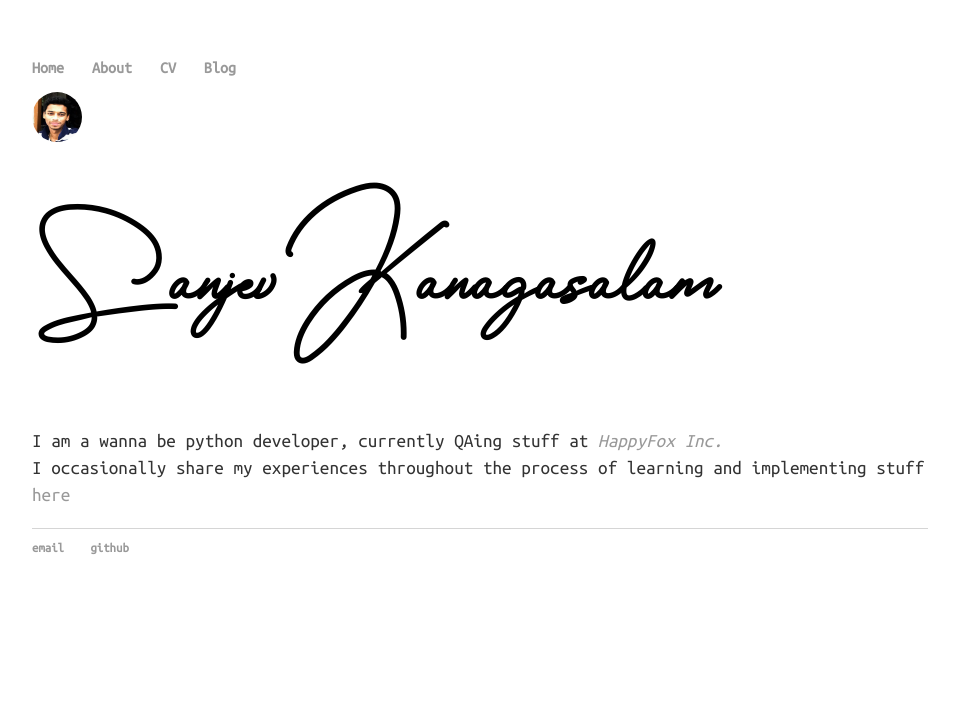
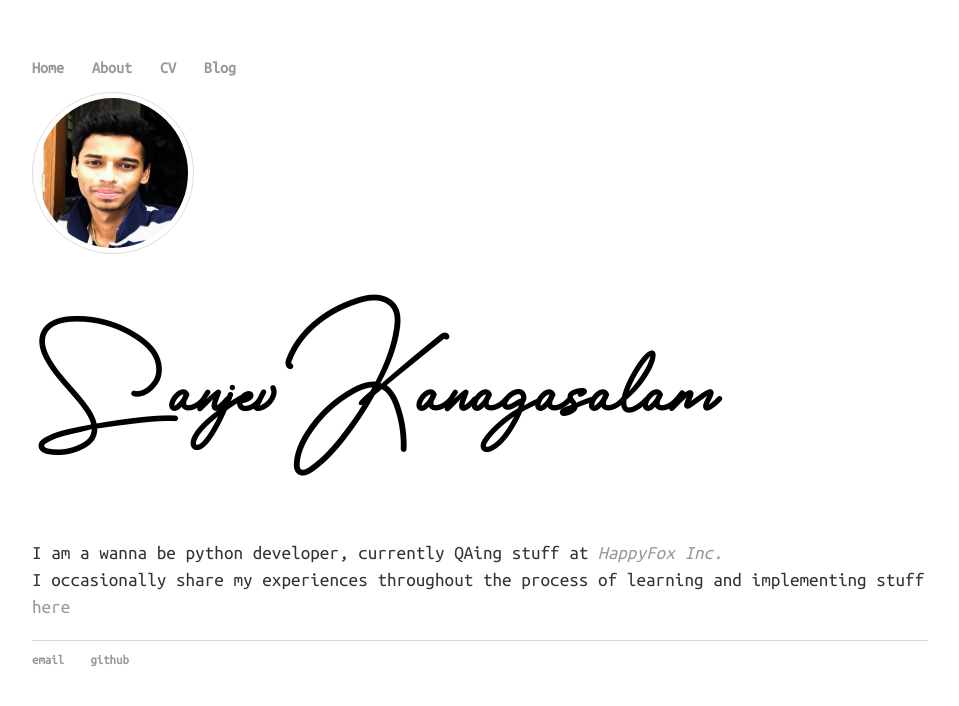
Before and after one commit to sanjevk/portfolio, a Jekyll site: the page built from index.html, in a window 1280 px wide. Shown: the top 706 px of the page, without its empty margins (160-1119 px from the left). Built offline with Jekyll 4.4.1, drawn with Linux system fonts in a browser that asks for light colours.

Commit message:
avatar tweaks

```diff
--- a/css/main.css
+++ b/css/main.css
@@ -49,10 +49,17 @@ h1 {
 }
 
 .avatar {
+  border: 1px solid #ddd;
+  border-radius: 4px;
+  padding: 5px;
+  width: 150px;
   vertical-align: middle;
-  width: 50px;
-  height: 50px;
+  height: 150px;
   border-radius: 50%;
+}
+
+.avatar:hover {
+  box-shadow: 0 0 2px 1px rgba(0, 140, 186, 0.5);
 }
 
 p.about_me {
--- a/index.html
+++ b/index.html
@@ -3,7 +3,7 @@ layout: default
 title: Sanjev Kanagasalam
 ---
 <div class="blurb">
-	<img src="/photos/avatar.JPG" alt="Avatar" class="avatar">
+	<a href="/about"><img src="/photos/avatar.JPG" alt="Avatar" class="avatar"></a>
 	<h1 class="my_name">Sanjev Kanagasalam</h1>
 	<p class="about_me">I am a wanna be python developer, currently QAing stuff at <em><a href="www.happyfox.com">HappyFox Inc.</a></em> <br>I occasionally share my experiences throughout the process of learning and implementing stuff <a href="/blog">here</a></p>
 </div><!-- /.blurb -->
```
